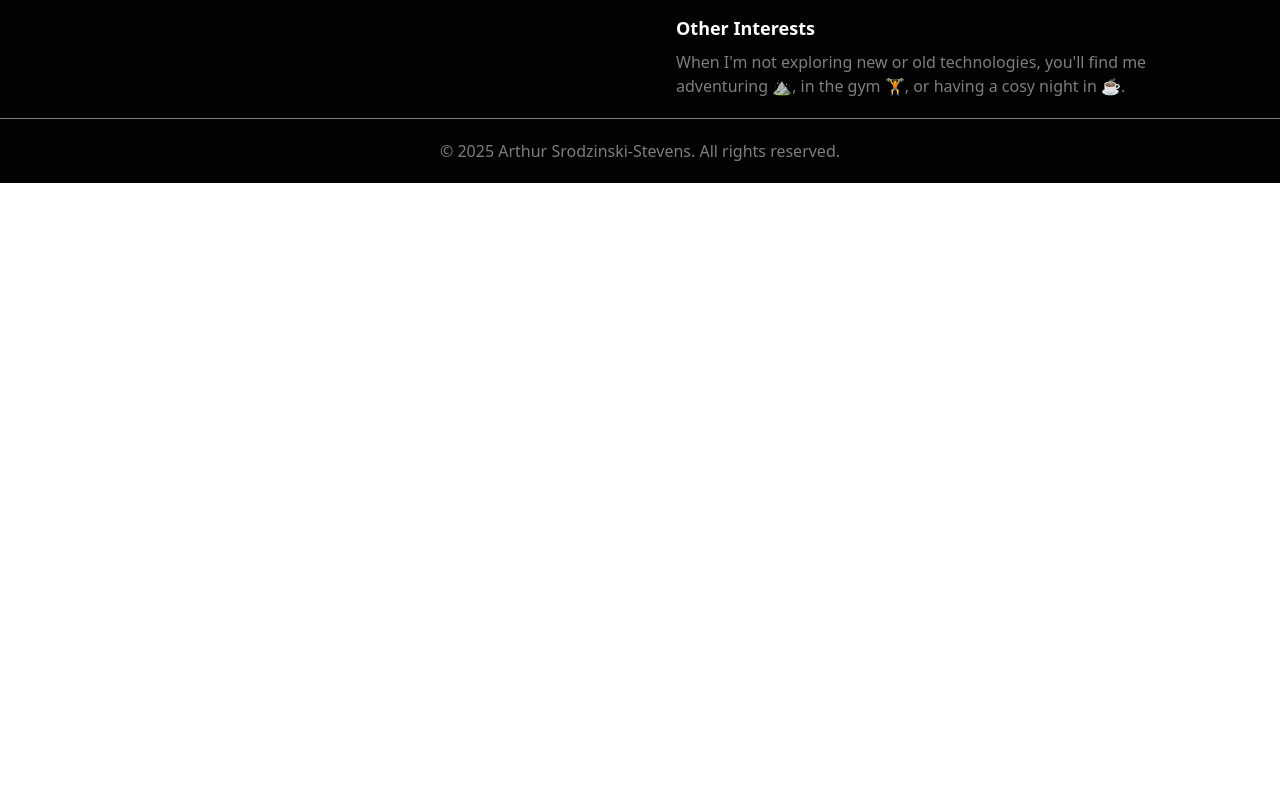
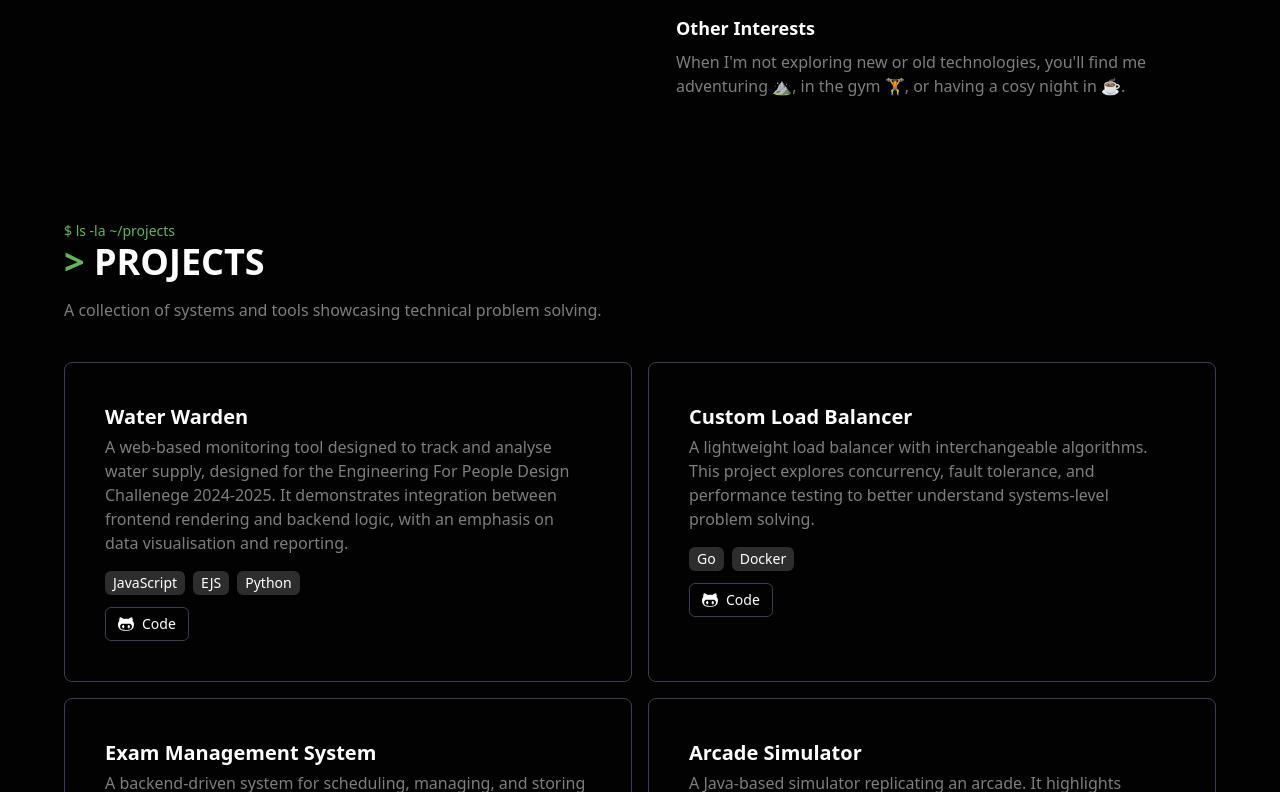
Before and after one commit to arthurstevens/portfolio, a React (Vite) app: page / in a window 1280 px wide. Shown: the part 1628-2420 px from the top of the page. Before the commit the page ends 1811 px from the top, so only its background shows below. Built offline with nearby package versions, Linux system fonts and the light colour scheme.

Commit message:
feat(projects): update to support smaller viewports

```diff
--- a/src/App.tsx
+++ b/src/App.tsx
@@ -12,7 +12,7 @@
       <main className="min-h-screen w-screen">
         <Home />
         <About />
-        {/* <Projects /> */}
+        <Projects />
         {/* <Contact /> */}
       </main>
       <hr className="max-w-7xl border-t-1 border-secondary mx-auto" />
--- a/src/components/Projects.tsx
+++ b/src/components/Projects.tsx
@@ -44,7 +44,7 @@
       <p className="text-secondary max-w-2xl mb-10">
         A collection of systems and tools showcasing technical problem solving.
       </p>
-      <ul className="grid grid-cols-2 gap-4 mb-20">
+      <ul className="grid grid-cols-1 sm:grid-cols-2 gap-4 mb-20">
           {projectData.map(project => (
             <li>
               <ProjectCard project={project} />
```
